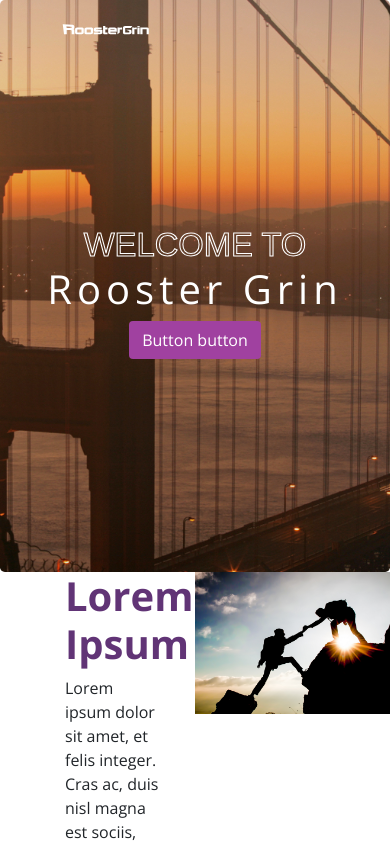
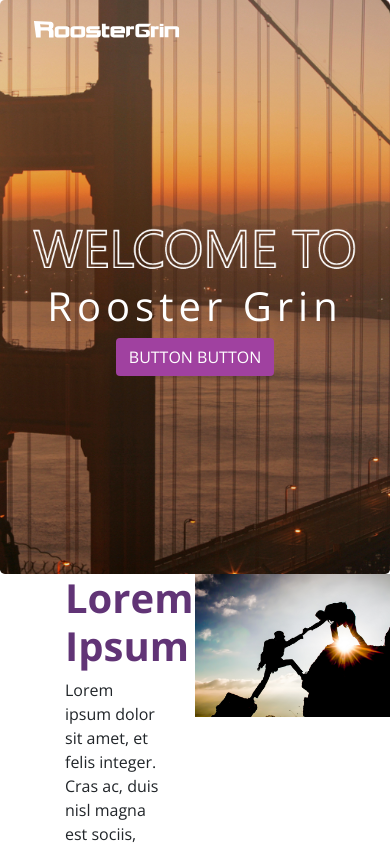
Before and after one commit to awstin17/rg-challenge, a Vue app: page / in a window 390 px wide. Shown: the top 844 px of the page. Built offline with nearby package versions, Linux system fonts and the light colour scheme; the HTML template or start-up script is replaced by a standard one.

Commit message:
finished mobile header

```diff
--- a/src/components/Header.vue
+++ b/src/components/Header.vue
@@ -2,33 +2,23 @@
   <div id="jumbotron" class="jumbotron pt-3 mb-0">
     <div class="container">
       <div class="row">
-        <div class="col-4 offset-1">
-          <img style="max-width: 200px;" src="../assets/logo-white.svg" />
+        <div class="col-4 offset-sm-1">
+          <img style="max-width: 200px; min-width: 150px;" src="../assets/logo-white.svg" />
         </div>
       </div>
       <div class="row align-items-center" style="height: 500px">
         <div class="col-12">
-          <svg
-            style="max-width: 600px; display: block; margin: auto"
-            class="text-center"
-            viewBox="0 0 15 2"
-          >
-            <text
-              x="50%"
-              y="80%"
-              text-anchor="middle"
-              font-size="1.5"
-              fill="none"
-              stroke-width=".05"
-              stroke="#fff"
-              font-family="sans-serif"
-            >WELCOME TO</text>
-          </svg>
+          <img
+            src="../assets/welcome to@2x.png"
+            width="100%"
+            class="m-auto d-block"
+            style="max-width: 430px"
+          />
           <h1 style="letter-spacing: 5px;" class="text-center text-white">Rooster Grin</h1>
           <button
             style="background-color: #a041a0"
             class="btn d-block m-auto text-white"
-          >Button button</button>
+          >BUTTON BUTTON</button>
         </div>
       </div>
     </div>
@@ -50,4 +40,10 @@ export default class Header extends Vue {
   background-image: url("../assets/hero.jpg");
   background-size: cover;
 }
+
+@media (min-width: 576px) {
+  h1 {
+    font-size: 3.5rem;
+  }
+}
 </style>
--- a/src/components/Third-Section.vue
+++ b/src/components/Third-Section.vue
@@ -10,7 +10,7 @@
         style="background-color: #FAFAFA"
         class="col-6 offset-1 d-flex flex-column justify-content-around p-5"
       >
-        <div class="row mt-5">
+        <div class="row my-5">
           <div class="col-5 offset-1 text-center">
             <div style="width: 80px" class="border rounded-circle image-container mx-auto mb-3">
               <img class="p-3" src="../assets/home-expertise.svg" width="100%" />
```
Also changed, not shown: src/assets/welcome to.png (added), src/assets/welcome to@2x.png (added).
